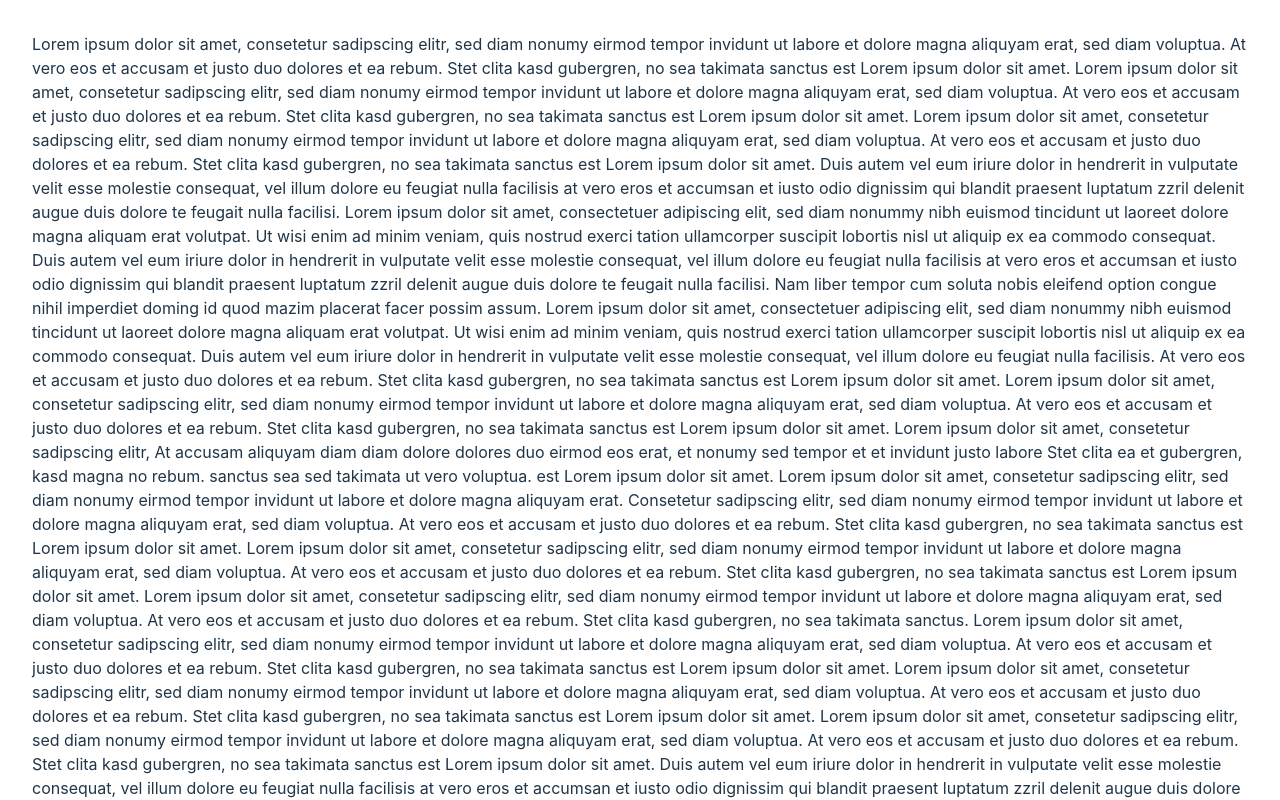
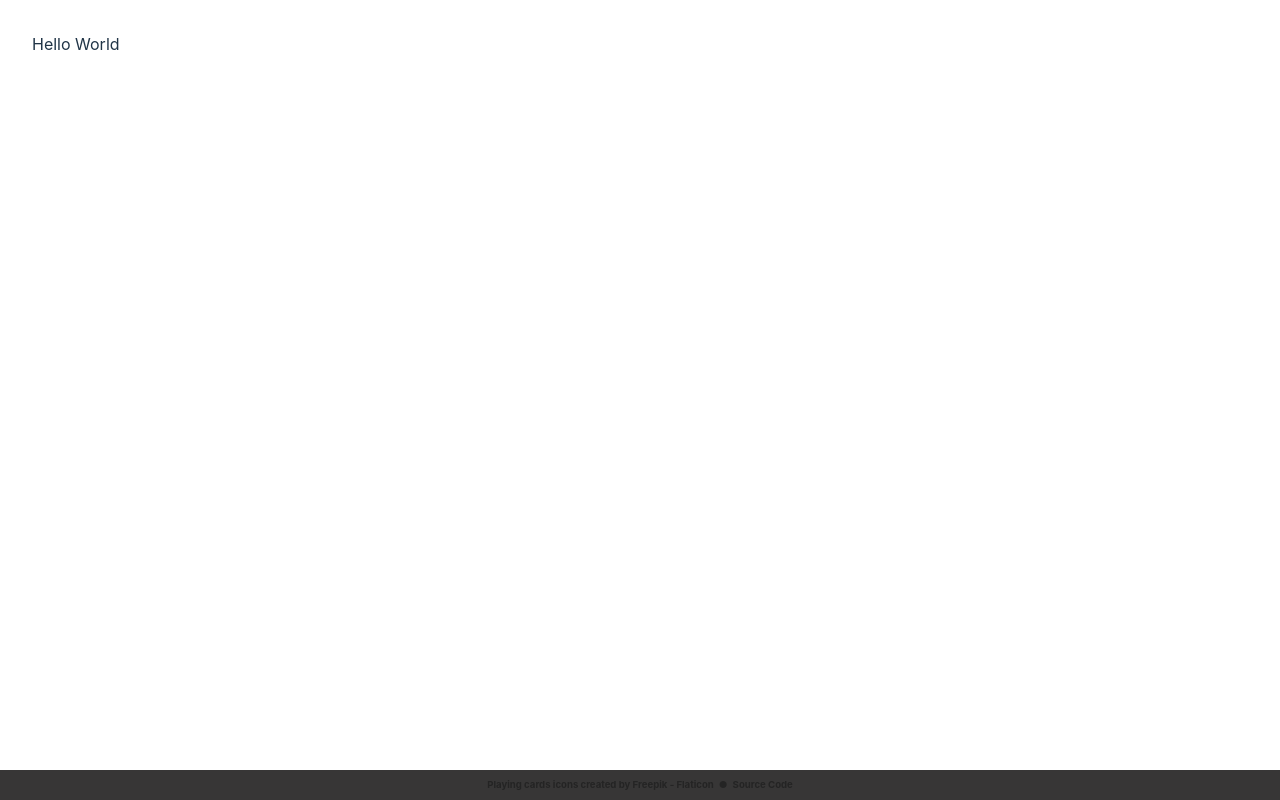
Before and after one commit to SturmEnte/flush-factory-interface, a Svelte app: page / in a window 1280 px wide. Built offline with nearby package versions, Linux system fonts and the light colour scheme.

Commit message:
Basic layout styling

```diff
--- a/src/App.svelte
+++ b/src/App.svelte
@@ -1,34 +1,13 @@
 <script lang="ts">
-
 </script>
 
 <div id="wrapper">
-  <main>
-    Lorem ipsum dolor sit amet, consetetur sadipscing elitr, sed diam nonumy eirmod tempor invidunt ut labore et dolore magna aliquyam erat, sed diam voluptua. At vero eos et accusam et justo duo dolores et ea rebum. Stet clita kasd gubergren, no sea takimata sanctus est Lorem ipsum dolor sit amet. Lorem ipsum dolor sit amet, consetetur sadipscing elitr, sed diam nonumy eirmod tempor invidunt ut labore et dolore magna aliquyam erat, sed diam voluptua. At vero eos et accusam et justo duo dolores et ea rebum. Stet clita kasd gubergren, no sea takimata sanctus est Lorem ipsum dolor sit amet. Lorem ipsum dolor sit amet, consetetur sadipscing elitr, sed diam nonumy eirmod tempor invidunt ut labore et dolore magna aliquyam erat, sed diam voluptua. At vero eos et accusam et justo duo dolores et ea rebum. Stet clita kasd gubergren, no sea takimata sanctus est Lorem ipsum dolor sit amet.
-
-Duis autem vel eum iriure dolor in hendrerit in vulputate velit esse molestie consequat, vel illum dolore eu feugiat nulla facilisis at vero eros et accumsan et iusto odio dignissim qui blandit praesent luptatum zzril delenit augue duis dolore te feugait nulla facilisi. Lorem ipsum dolor sit amet, consectetuer adipiscing elit, sed diam nonummy nibh euismod tincidunt ut laoreet dolore magna aliquam erat volutpat.
-
-Ut wisi enim ad minim veniam, quis nostrud exerci tation ullamcorper suscipit lobortis nisl ut aliquip ex ea commodo consequat. Duis autem vel eum iriure dolor in hendrerit in vulputate velit esse molestie consequat, vel illum dolore eu feugiat nulla facilisis at vero eros et accumsan et iusto odio dignissim qui blandit praesent luptatum zzril delenit augue duis dolore te feugait nulla facilisi.
-
-Nam liber tempor cum soluta nobis eleifend option congue nihil imperdiet doming id quod mazim placerat facer possim assum. Lorem ipsum dolor sit amet, consectetuer adipiscing elit, sed diam nonummy nibh euismod tincidunt ut laoreet dolore magna aliquam erat volutpat. Ut wisi enim ad minim veniam, quis nostrud exerci tation ullamcorper suscipit lobortis nisl ut aliquip ex ea commodo consequat.
-
-Duis autem vel eum iriure dolor in hendrerit in vulputate velit esse molestie consequat, vel illum dolore eu feugiat nulla facilisis.
-
-At vero eos et accusam et justo duo dolores et ea rebum. Stet clita kasd gubergren, no sea takimata sanctus est Lorem ipsum dolor sit amet. Lorem ipsum dolor sit amet, consetetur sadipscing elitr, sed diam nonumy eirmod tempor invidunt ut labore et dolore magna aliquyam erat, sed diam voluptua. At vero eos et accusam et justo duo dolores et ea rebum. Stet clita kasd gubergren, no sea takimata sanctus est Lorem ipsum dolor sit amet. Lorem ipsum dolor sit amet, consetetur sadipscing elitr, At accusam aliquyam diam diam dolore dolores duo eirmod eos erat, et nonumy sed tempor et et invidunt justo labore Stet clita ea et gubergren, kasd magna no rebum. sanctus sea sed takimata ut vero voluptua. est Lorem ipsum dolor sit amet. Lorem ipsum dolor sit amet, consetetur sadipscing elitr, sed diam nonumy eirmod tempor invidunt ut labore et dolore magna aliquyam erat.
-
-Consetetur sadipscing elitr, sed diam nonumy eirmod tempor invidunt ut labore et dolore magna aliquyam erat, sed diam voluptua. At vero eos et accusam et justo duo dolores et ea rebum. Stet clita kasd gubergren, no sea takimata sanctus est Lorem ipsum dolor sit amet. Lorem ipsum dolor sit amet, consetetur sadipscing elitr, sed diam nonumy eirmod tempor invidunt ut labore et dolore magna aliquyam erat, sed diam voluptua. At vero eos et accusam et justo duo dolores et ea rebum. Stet clita kasd gubergren, no sea takimata sanctus est Lorem ipsum dolor sit amet. Lorem ipsum dolor sit amet, consetetur sadipscing elitr, sed diam nonumy eirmod tempor invidunt ut labore et dolore magna aliquyam erat, sed diam voluptua. At vero eos et accusam et justo duo dolores et ea rebum. Stet clita kasd gubergren, no sea takimata sanctus.
-
-Lorem ipsum dolor sit amet, consetetur sadipscing elitr, sed diam nonumy eirmod tempor invidunt ut labore et dolore magna aliquyam erat, sed diam voluptua. At vero eos et accusam et justo duo dolores et ea rebum. Stet clita kasd gubergren, no sea takimata sanctus est Lorem ipsum dolor sit amet. Lorem ipsum dolor sit amet, consetetur sadipscing elitr, sed diam nonumy eirmod tempor invidunt ut labore et dolore magna aliquyam erat, sed diam voluptua. At vero eos et accusam et justo duo dolores et ea rebum. Stet clita kasd gubergren, no sea takimata sanctus est Lorem ipsum dolor sit amet. Lorem ipsum dolor sit amet, consetetur sadipscing elitr, sed diam nonumy eirmod tempor invidunt ut labore et dolore magna aliquyam erat, sed diam voluptua. At vero eos et accusam et justo duo dolores et ea rebum. Stet clita kasd gubergren, no sea takimata sanctus est Lorem ipsum dolor sit amet.
-
-Duis autem vel eum iriure dolor in hendrerit in vulputate velit esse molestie consequat, vel illum dolore eu feugiat nulla facilisis at vero eros et accumsan et iusto odio dignissim qui blandit praesent luptatum zzril delenit augue duis dolore te feugait nulla facilisi. Lorem ipsum dolor sit amet, consectetuer adipiscing elit, sed diam nonummy nibh euismod tincidunt ut laoreet dolore magna aliquam erat volutpat.
-
-Ut wisi enim ad minim veniam, quis nostrud exerci tation ullamcorper suscipit lobortis nisl ut aliquip ex ea commodo consequat. Duis autem vel eum iriure dolor in hendrerit in vulputate velit esse molestie consequat, vel illum dolore eu feugiat nulla facilisis at vero eros et accumsan et iusto odio dignissim qui blandit praesent luptatum zzril delenit augue duis dolore te feugait nulla facilisi.
-
-Nam liber tempor cum soluta nobis eleifend option congue nihil imperdiet doming id quod mazim placerat facer possim assum. Lorem ipsum dolor sit amet, consectetuer adipiscing elit, sed diam nonummy nibh euismod tincidunt ut laoreet dolore magna aliquam erat volutpat. Ut wisi enim ad minim veniam, quis nostrud exerci tation ullamcorper suscipit lobortis nisl ut aliquip ex ea commodo
-  </main>
+  <main>Hello World</main>
 
   <footer>
     <a href="https://www.flaticon.com/free-icons/playing-cards" title="playing cards icons" target="_blank">Playing cards icons created by Freepik - Flaticon</a>
+    <span>●</span>
+    <a href="https://github.com/SturmEnte/flush-factory-interface" target="_blank">Source Code</a>
   </footer>
 
 </div>
@@ -46,6 +25,7 @@ Nam liber tempor cum soluta nobis eleifend option congue nihil imperdiet doming
 
   main {
     width: 100%;
+    min-height: calc(100vh - var(--footer-height));
     padding: var(--padding);
   }
 
@@ -54,15 +34,27 @@ Nam liber tempor cum soluta nobis eleifend option congue nihil imperdiet doming
   }
 
   footer {
-    padding: calc(var(--padding) / 2) var(--padding) ;
+    padding: 0 var(--padding);
     width: 100%;
+    height: var(--footer-height);
     font-size: 0.6rem;
     background: var(--secondary-dark);
+    display: flex;
+    align-items: center;
+    justify-content: center;
   }
 
   footer a {
-    color: var(--primary-dark);
     font-weight: bold;
     text-decoration: none;
   }
+
+  footer a, footer span {
+    color: var(--primary-dark);
+  }
+
+  footer span {
+    margin: 0 5px;
+  }
+
 </style>
--- a/src/app.css
+++ b/src/app.css
@@ -1,6 +1,7 @@
 :root {
 	--padding: 2rem;
 	--scrollbar-width: 10px;
+	--footer-height: 30px;
 
 	--primary-dark: #242424;
 	--secondary-dark: rgb(55, 54, 54);
```
